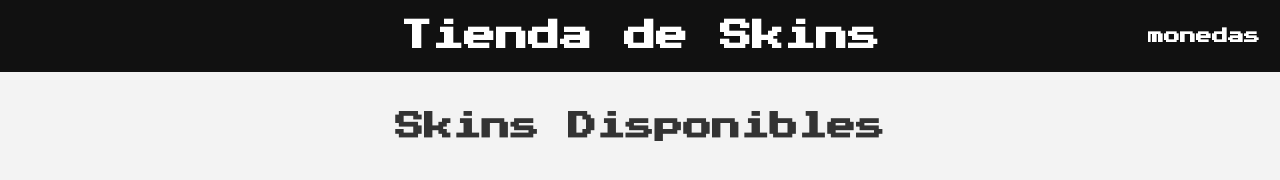
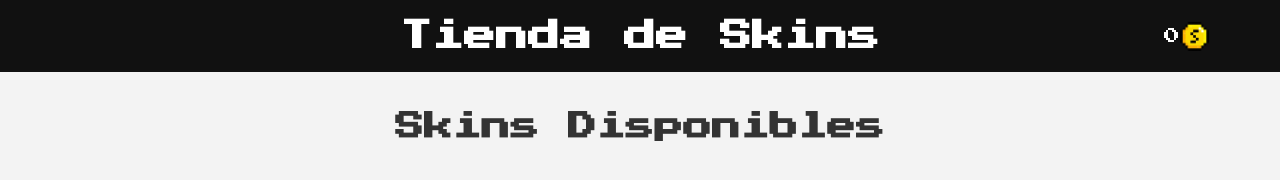
Before and after one commit to Llorens19/MataTopos, a website: page frontend/views/skins/skins.view.html in a window 1280 px wide. Drawn offline with Linux system fonts and the light colour scheme.

Commit message:
Coins funcionando

```diff
--- a/frontend/views/game/game.style.css
+++ b/frontend/views/game/game.style.css
@@ -3,7 +3,7 @@
     padding: 0;
     box-sizing: border-box;
     user-select: none;
-        -webkit-user-select: none;
+    -webkit-user-select: none;
         -moz-user-select: none;
         -ms-user-select: none;
     }
@@ -91,7 +91,7 @@ button {
 .play {
     background-color: red;
     border-radius: 20px;
-        color: #ffffff;
+    color: #ffffff;
     padding: 20px 50px;
     font-size: 60px;
     cursor: pointer;
@@ -173,11 +173,17 @@ button {
 
 .points {
     font-size: 40px;
+    width: 100px;
 }
 
 .coins {
+    width: 100px;
     font-size: 40px;
+    display: flex;
+        align-items: center;
+        justify-items: center;
 }
+
 .card_user {
     width: 400px;
     display: flex;
@@ -206,3 +212,8 @@ button {
     cursor: pointer;
 
 }
+.img_coin {
+    width: 50px;
+    height: 50px;
+    margin-left: 10px;
+}
--- a/frontend/views/skins/skins.controller.js
+++ b/frontend/views/skins/skins.controller.js
@@ -99,6 +99,11 @@ const checkSelectedSkin = () => {
     }
 }
 
+const loadCoine = () => {
+    const user = JSON.parse(localStorage.getItem('user'));
+    document.getElementById('coins').innerHTML = user.coins;
+}
+
 
 
 
@@ -107,4 +112,5 @@ document.addEventListener('DOMContentLoaded', (event) => {
     selectedSkin();
     buttons();
     selectSkin();
+    loadCoine();
 });
--- a/frontend/views/skins/skins.style.css
+++ b/frontend/views/skins/skins.style.css
@@ -166,3 +166,15 @@ body {
 .boton_selecionar:hover {
     background-color: #a6bbf4;
 }
+.img_coin {
+    width: 30px;
+    height: 30px;
+    margin-right: 10px;
+}
+
+.monedas {
+    display: flex;
+    align-items: center;
+    justify-items: center;
+    margin-right: 40px;
+}
--- a/frontend/views/skins/skins.view.html
+++ b/frontend/views/skins/skins.view.html
@@ -14,7 +14,12 @@
 
     <header class="encabezado">
         <h1 class="titulo">Tienda de Skins</h1>
-        <h3 class="monedas" id="monedas">monedas</h3>
+        <div class="monedas">
+
+            <div class="coins" id="coins">
+                0
+            </div>
+            <img src="../../assets/img/moneda.png" class="img_coin" id="coin" alt="coin">
     </header>
 
     <main class="contenido">
```
Also changed, not shown: frontend/views/game/game.controller.js (+9 -5 lines), frontend/views/game/game.view.html (+6 -3 lines), frontend/assets/img/moneda.png (added).
